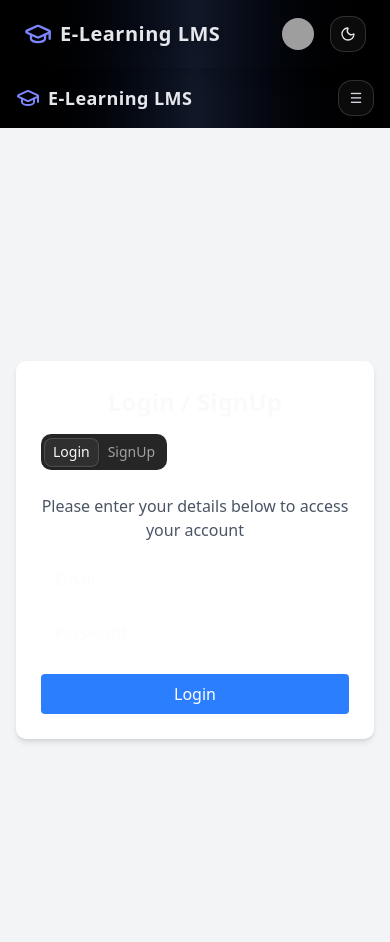
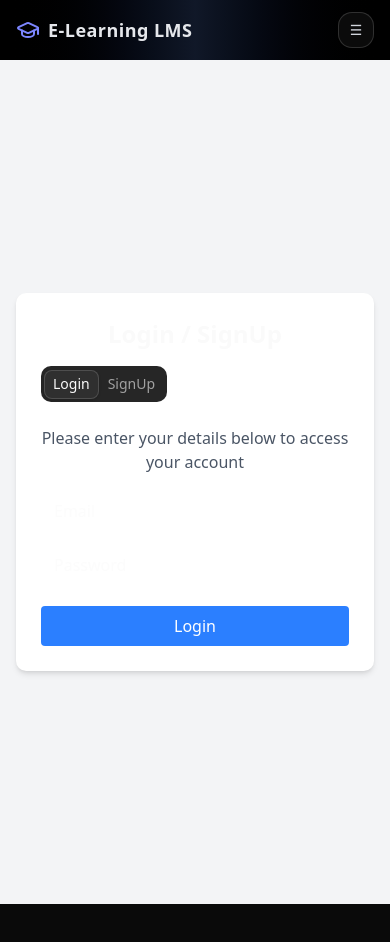
Before and after one commit to Daniyal00001/E-learning-LMS-Frontend, a React (Vite) app: page / in a window 390 px wide. Shown: the top 942 px of the page. After the commit the page ends 904 px from the top, so only its background shows below. Built offline with nearby package versions, Linux system fonts and the light colour scheme; grey boxes are pictures that could not be loaded.

Commit message:
refactor navbar

```diff
--- a/src/App.jsx
+++ b/src/App.jsx
@@ -8,7 +8,7 @@ import { ThemeProvider } from "@/components/ui/theme-provider"
 function App() {
   return (
     <>
-       <ThemeProvider defaultTheme="dark" storageKey="vite-ui-theme">
+      <ThemeProvider defaultTheme="dark" storageKey="vite-ui-theme">
       <main>
         <Navbar />
         <Login />
--- a/src/components/ui/navbar.jsx
+++ b/src/components/ui/navbar.jsx
@@ -29,7 +29,7 @@ export default function Navbar() {
   return (
     <>
       {/* Desktop Navbar */}
-      <nav className="w-full bg-gradient-to-r from-black via-gray-900 to-black text-gray-200 shadow-lg backdrop-blur-md">
+     <nav className="hidden md:block w-full bg-gradient-to-r from-black via-gray-900 to-black text-gray-200 shadow-lg backdrop-blur-md">
         <div className="container mx-auto flex items-center justify-between px-6 py-4">
           {/* Navbar Left */}
           <a
@@ -121,7 +121,7 @@ function MobileNavbar() {
   const user = true
 
   return (
-    <div className="lg:hidden flex items-center justify-between px-4 py-3 bg-gradient-to-r from-black via-gray-900 to-black text-gray-200 shadow-md">
+    <div className="md:hidden flex items-center justify-between px-4 py-3 bg-gradient-to-r from-black via-gray-900 to-black text-gray-200 shadow-md">
       {/* Logo */}
       <a
         href="#"
@@ -149,7 +149,7 @@ function MobileNavbar() {
           <SheetHeader>
             <SheetTitle className="text-gray-100">Menu</SheetTitle>
             <SheetDescription className="text-gray-400">
-              Navigate your LMS
+              {/* Navigate your LMS */}
             </SheetDescription>
           </SheetHeader>
 
```
